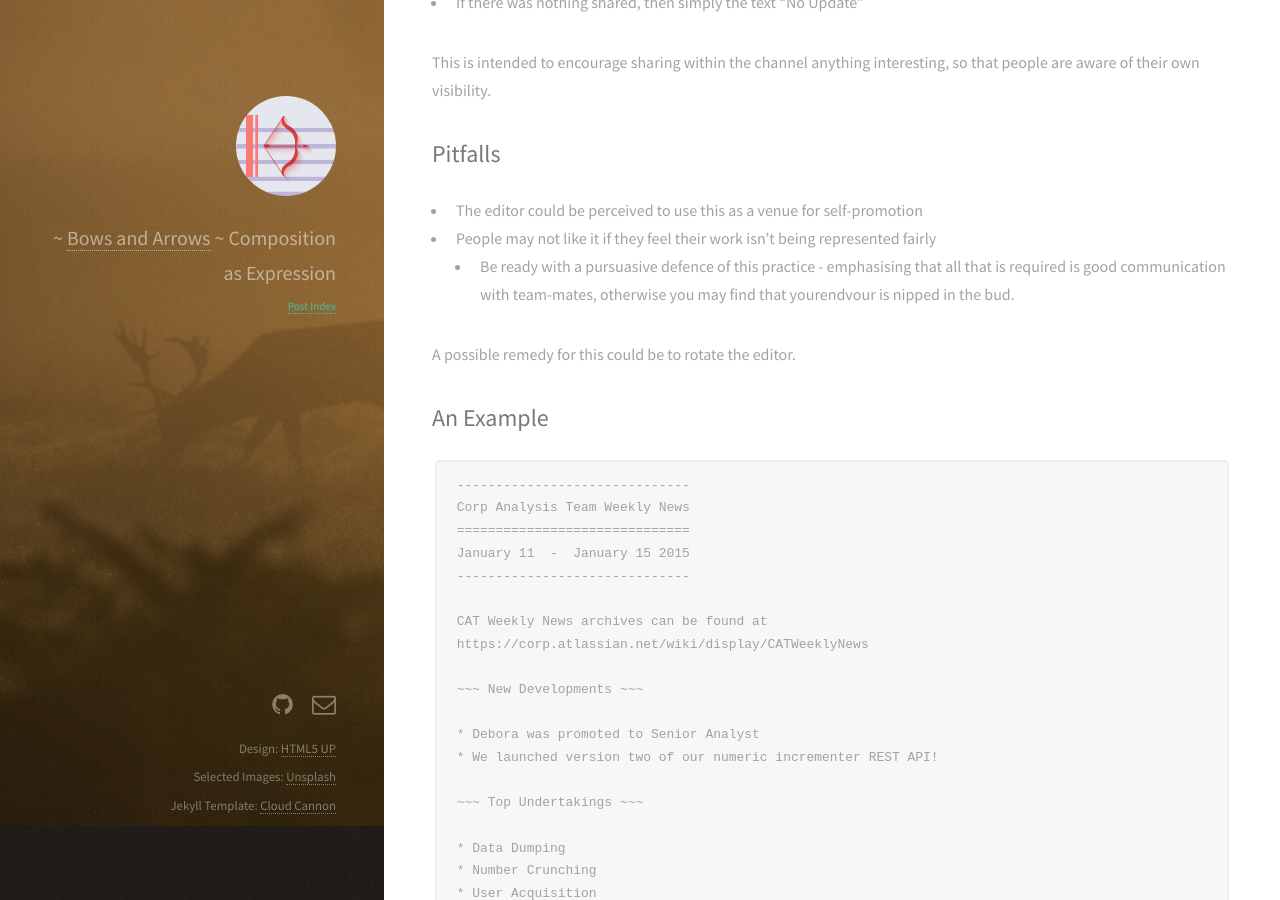
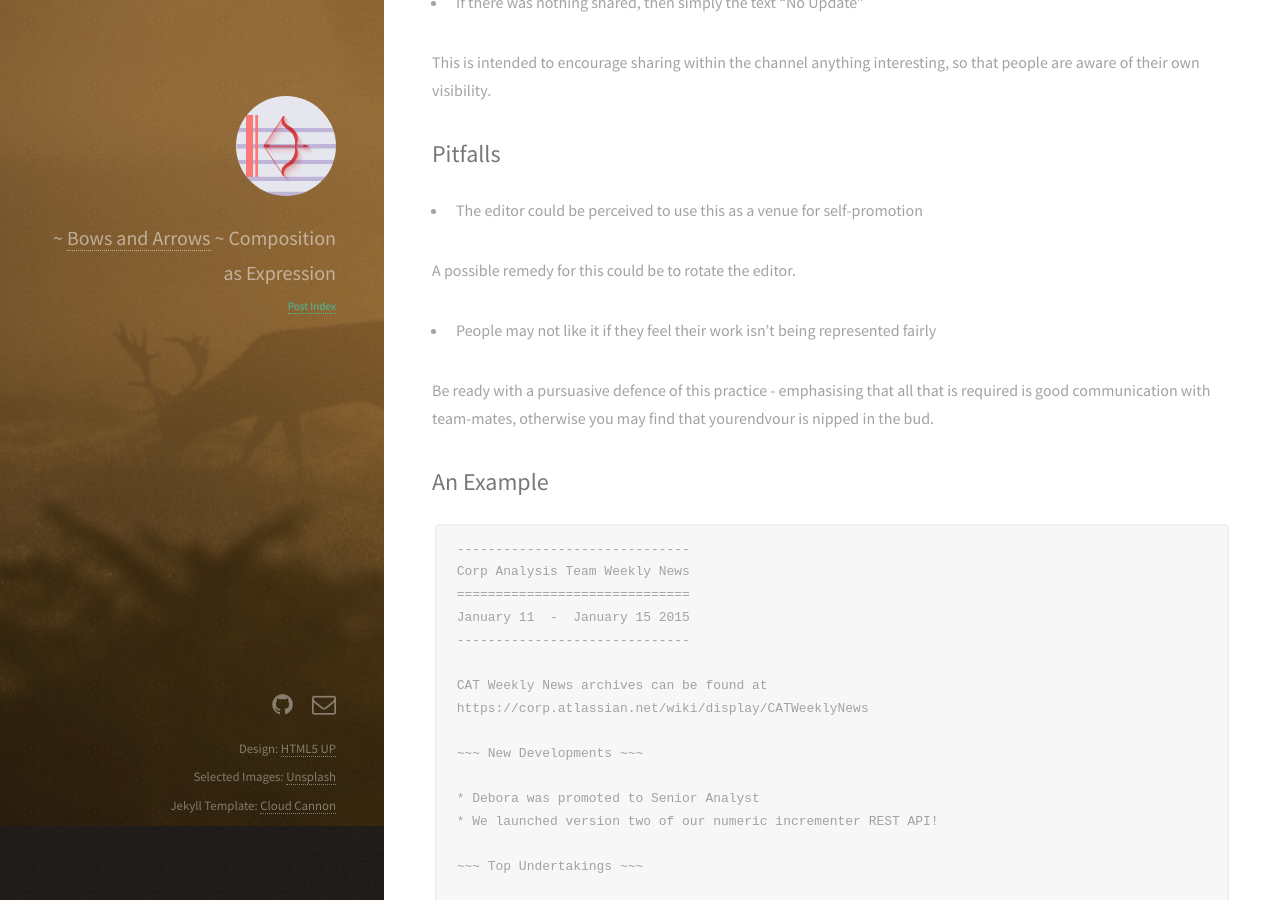
Before and after one commit to sordina/sordina.github.io, a Jekyll site: the page built from _posts/2016-01-18-1453121657-death-to-standups.markdown, in a window 1280 px wide and 900 px high, scrolled down 1477 px. Built offline with Jekyll 4.4.1, drawn with Linux system fonts in a browser that asks for light colours.

Commit message:
fixed formatting

```diff
--- a/_posts/2016-01-18-1453121657-death-to-standups.markdown
+++ b/_posts/2016-01-18-1453121657-death-to-standups.markdown
@@ -49,12 +49,14 @@ interesting, so that people are aware of their own visibility.
 ## Pitfalls
 
 * The editor could be perceived to use this as a venue for self-promotion
-* People may not like it if they feel their work isn't being represented fairly
-  - Be ready with a pursuasive defence of this practice - emphasising that
-    all that is required is good communication with team-mates, otherwise
-    you may find that yourendvour is nipped in the bud.
 
 A possible remedy for this could be to rotate the editor.
+
+* People may not like it if they feel their work isn't being represented fairly
+
+Be ready with a pursuasive defence of this practice - emphasising that
+all that is required is good communication with team-mates, otherwise
+you may find that yourendvour is nipped in the bud.
 
 ## An Example
 
```
